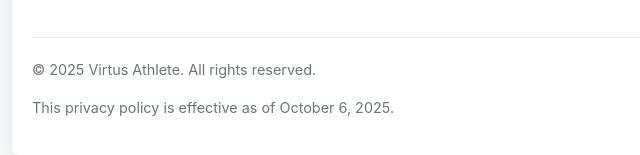
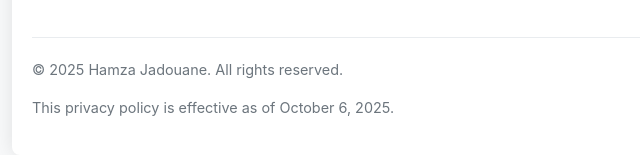
Before and after one commit to hamzajdn/privacypolicy, a plain HTML site: page index.html in a window 1280 px wide. Shown: the part 4155-4310 px from the top of the page, 228-868 px from the left. Drawn offline with Linux system fonts and the light colour scheme.

Commit message:
another small change

```diff
--- a/index.html
+++ b/index.html
@@ -329,7 +329,7 @@
         </section>
 
         <footer>
-            <p>&copy; 2025 Virtus Athlete. All rights reserved.</p>
+            <p>&copy; 2025 Hamza Jadouane. All rights reserved.</p>
             <p>This privacy policy is effective as of October 6, 2025.</p>
         </footer>
     </div>
```
